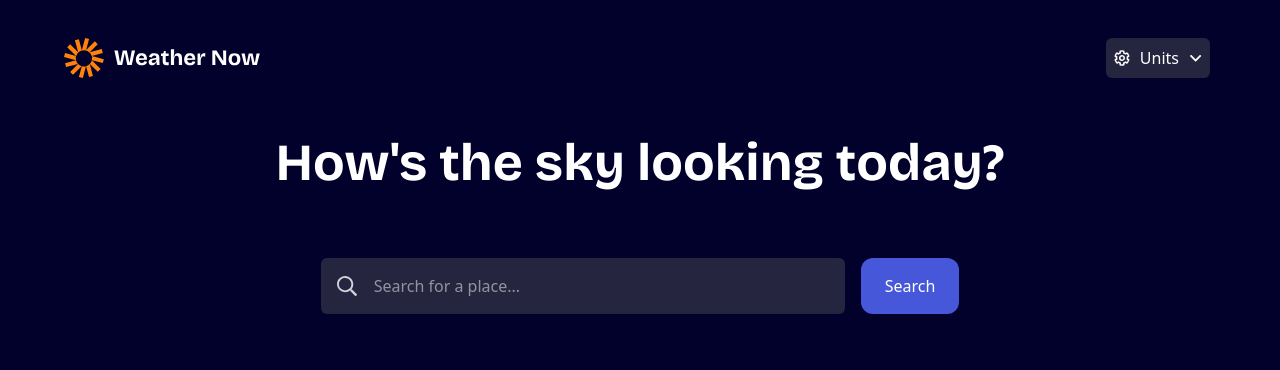
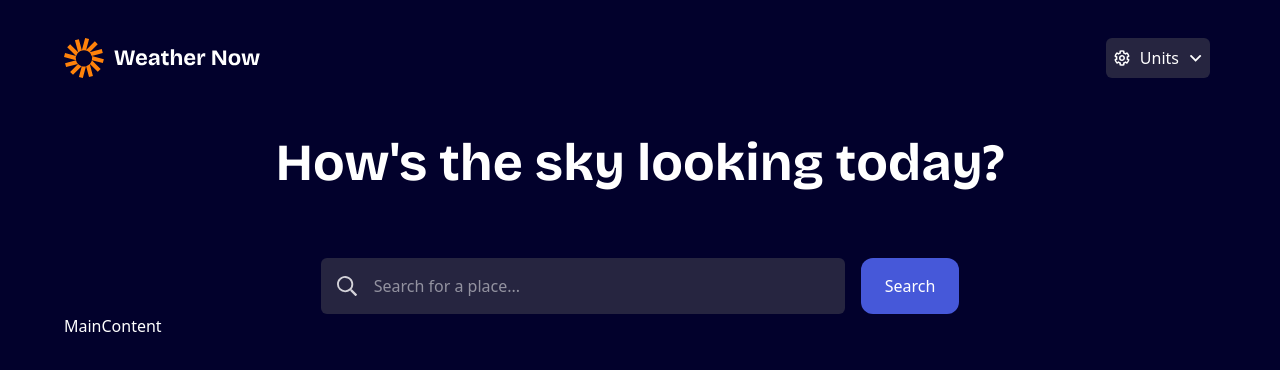
Before and after one commit to Mohammed-Lashein/frontend-mentor-hackathon, a React (Vite) app: page / in a window 1280 px wide. Shown: the top 370 px of the page. Built offline with nearby package versions, Linux system fonts and the light colour scheme.

Commit message:
feat: create MainContent component's file

```diff
--- a/src/App.tsx
+++ b/src/App.tsx
@@ -1,3 +1,4 @@
+import MainContent from './components/MainContent';
 import Navbar from './components/Navbar'
 import SearchBox from './components/SearchBox';
 
@@ -9,6 +10,7 @@ function App() {
 				How's the sky looking today?{' '}
 			</h1>
       <SearchBox />
+      <MainContent />
 		</div>
 	)
 }
--- /dev/null
+++ b/src/components/MainContent.tsx
@@ -0,0 +1,6 @@
+function MainContent() {
+  return (
+    <div>MainContent</div>
+  )
+}
+export default MainContent
```
